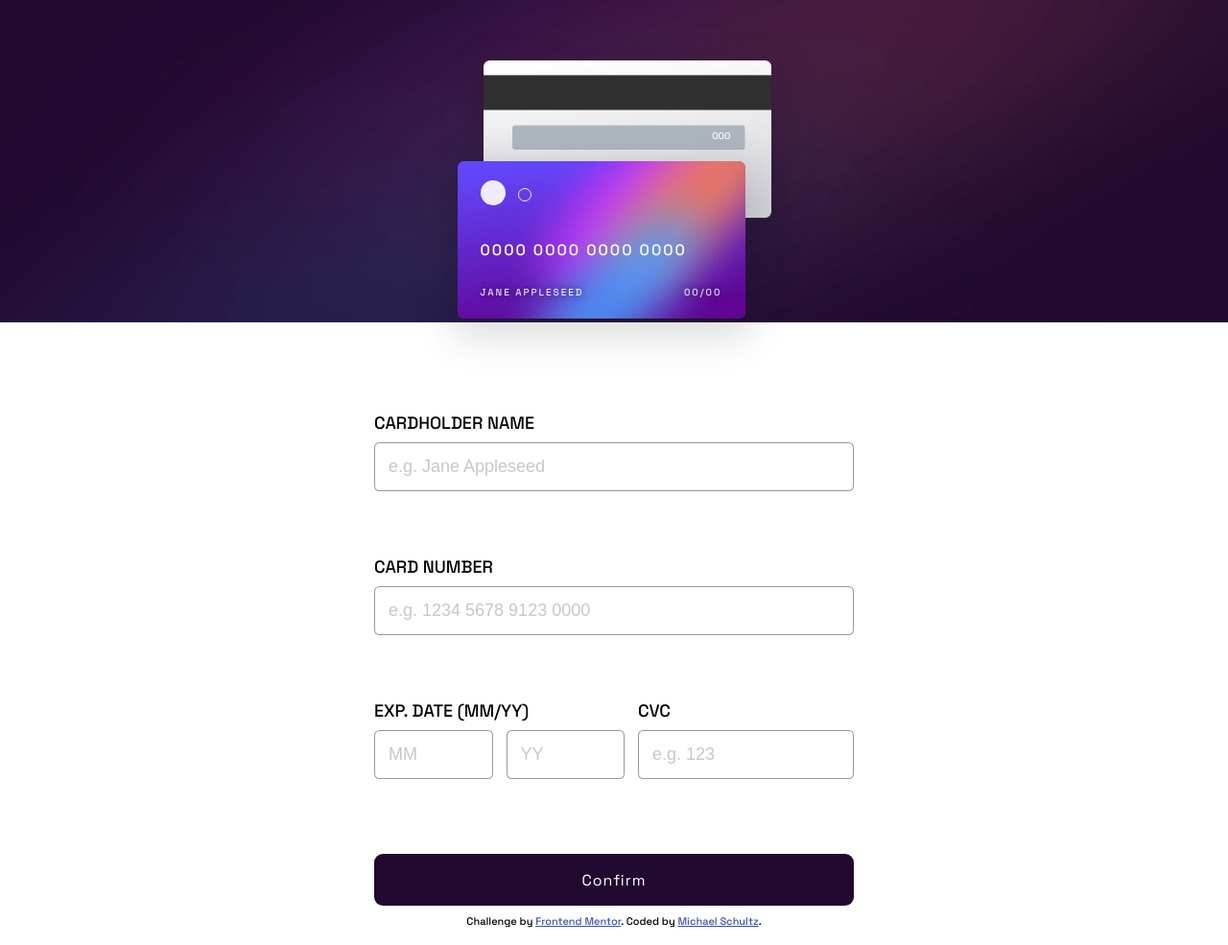
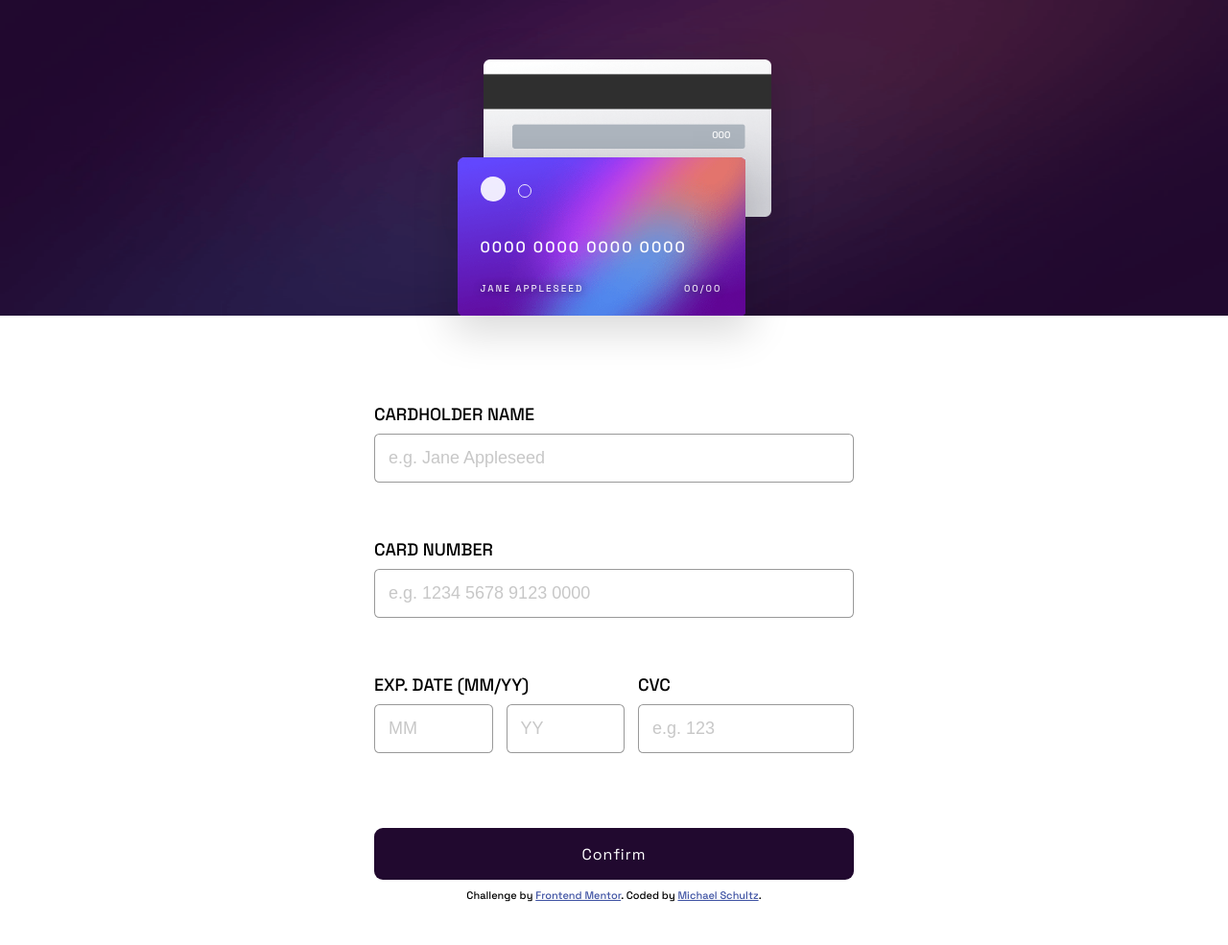
Before and after one commit to ms097530/Responsive-credit-card-form-using-CSS-grid, a plain HTML site: page index.html in a window 1280 px wide. Shown: the whole page at 96% size. After the commit the page ends 958 px from the top, so only its background shows below. Drawn offline with Linux system fonts and the light colour scheme.

Commit message:
removed margin-top from error divs

```diff
--- a/index.html
+++ b/index.html
@@ -42,7 +42,7 @@
   </div>
 
   <div class="card-input">
-    <form id="card-form" action="">
+    <form id="card-form">
       <label>
         Cardholder Name
         <input type="text" title="Only letters, '.', and '-' allowed" id="cardholder-input" pattern="[a-zA-z .-]+"
--- a/styles.css
+++ b/styles.css
@@ -307,7 +307,7 @@ button
     height: 40px;
     display: flex;
     align-items: center;
-    margin-top: 0.5rem;
+    /* margin-top: 0.5rem; */
     font-weight: normal;
 }
 
```
